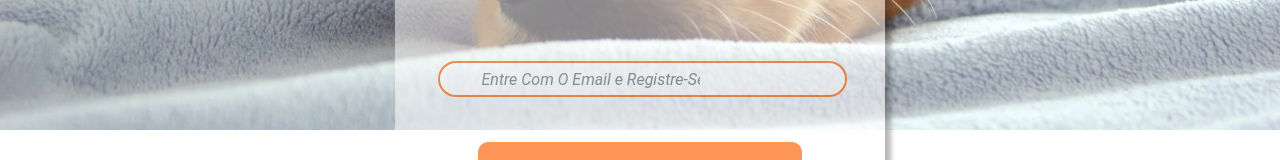
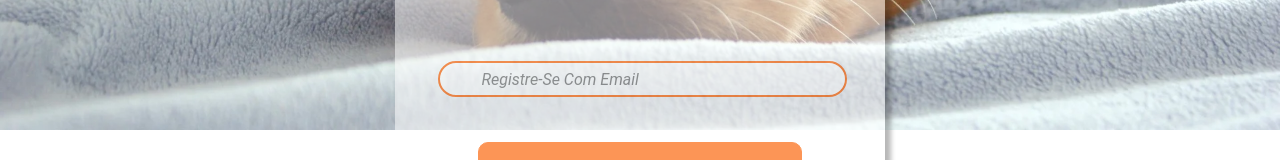
Before and after one commit to THONWELLING/dog-breeds, a React (Vite) app: page / in a window 1280 px wide. Shown: the part 326-486 px from the top of the page. Built offline with nearby package versions, Linux system fonts and the light colour scheme; no server answers.

Commit message:
refatorando apliacação

```diff
--- a/src/components/Input/styles.ts
+++ b/src/components/Input/styles.ts
@@ -22,5 +22,6 @@ export const InputContainer = styled.div`
     border: 0;
     margin: 0 42px;
     outline: 0;
+
   }
 `
--- a/src/pages/SignIn/index.tsx
+++ b/src/pages/SignIn/index.tsx
@@ -43,7 +43,7 @@ const SignIn = () => {
       <Card  width='450px'>
         <img src={logoQ9} width={150} height={62} alt="Logotipo Da Q9"  />
         <C.InputContainer>
-          <Input placeholder='Entre Com O Email e Registre-Se'
+          <Input placeholder='Registre-Se Com Email'
             type={'email'}
             value={email}
             onChange={e => setEmail(e.target.value)}
```
